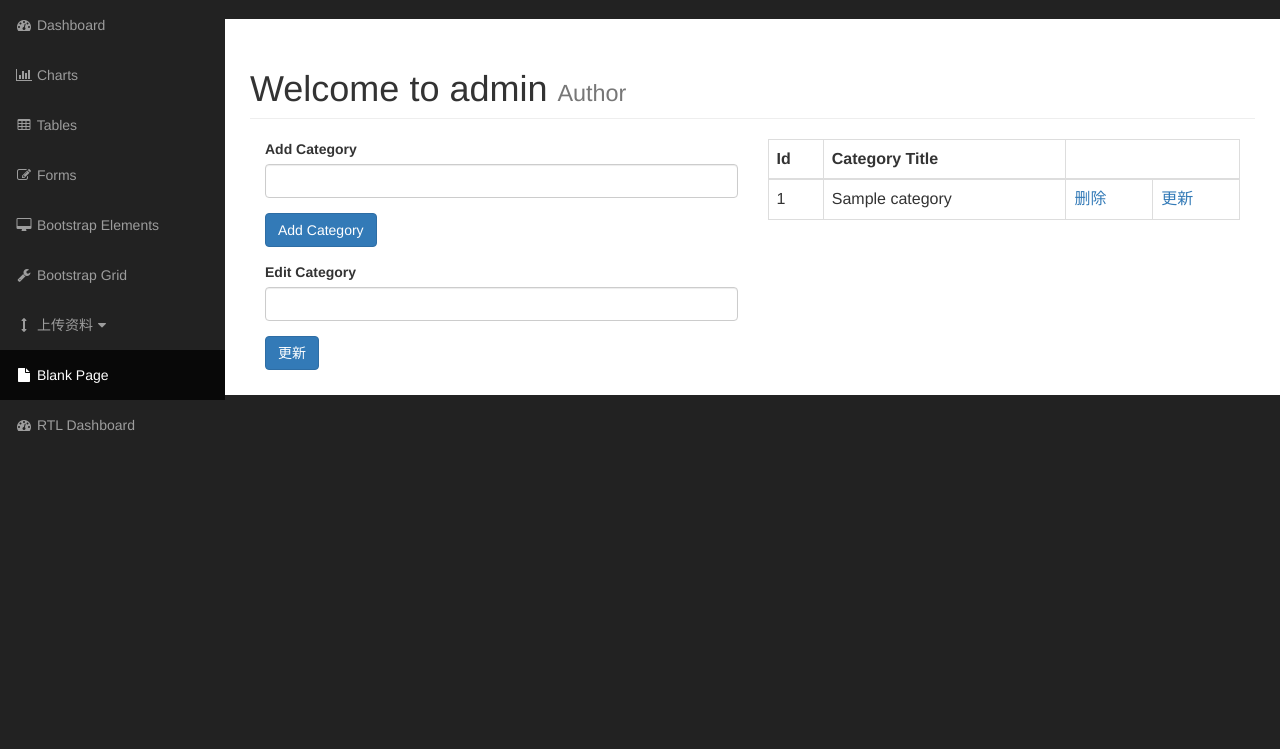
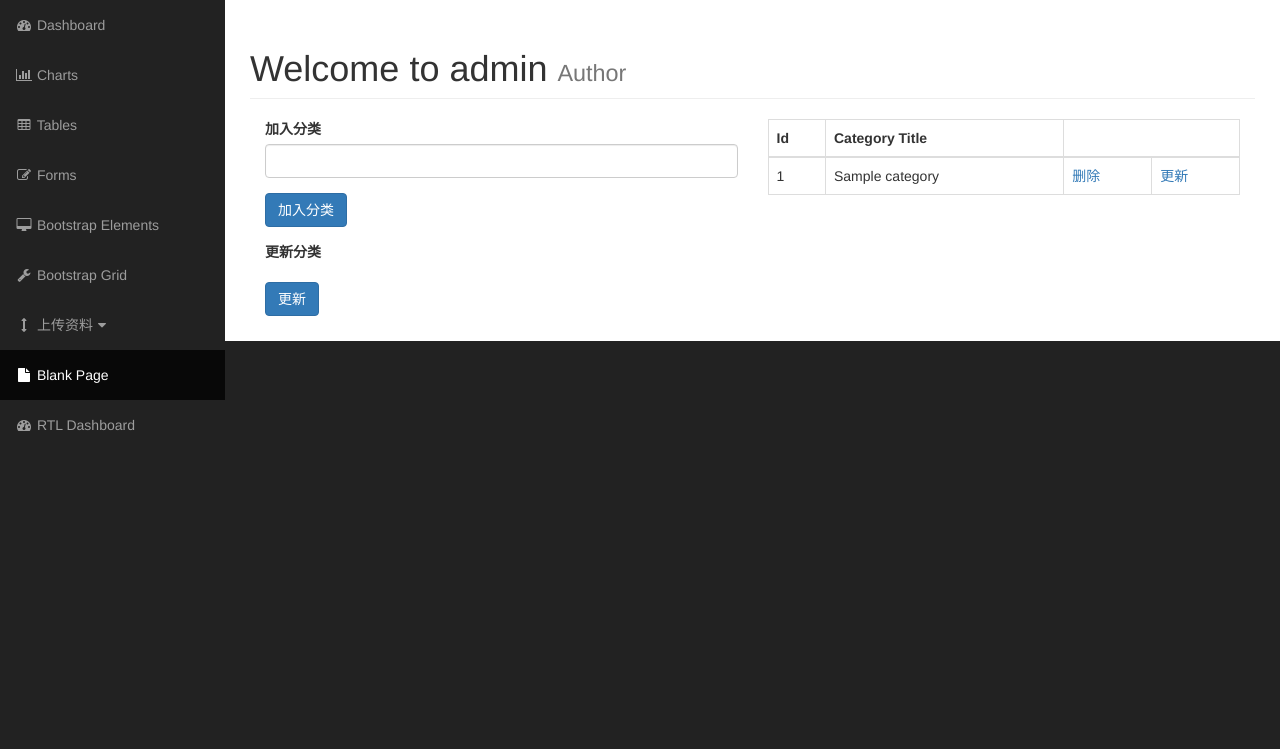
Before and after one commit to yaoxs7503/cms, a PHP site: page /admin/categories.php in a window 1280 px wide. Shown: the part 51-800 px from the top of the page. Run offline with PHP 8.4, Linux system fonts and the light colour scheme; tables that the repository leaves empty or names only in its code hold one stand-in row (values such as "Sample post"); grey boxes labelled with a size stand in for pictures from a placeholder-image service; some libraries are stand-ins or nearby versions.

Commit message:
更新版本完成v3

```diff
--- a/admin/categories.php
+++ b/admin/categories.php
@@ -35,6 +35,24 @@
 
             ?>
 
+
+
+            <form action="" method="post">
+              <div class="form-group">
+                <label for="cat-title">
+                  加入分类
+                </label>
+                <input type="text" class="form-control" name="cat_title">
+              </div>
+              <div class="form-group">
+                <input class="btn btn-primary" type="submit" name="submit" value="加入分类">
+              </div>
+            </form>
+            <form action="" method="post">
+              <div class="form-group">
+                <label for="cat-title">
+                  更新分类
+                </label>
             <?php
             if (isset($_GET['edit'])) {
               $cat_id = $_GET['edit'];
@@ -45,29 +63,28 @@
                 $cat_title = $row['cat_title'];
                 ?>
                 <input value="<?php isset($cat_title) ?print $cat_title : 'null';?>" type="text" class="form-control" name="cat_title">
-              <?php  } ?>
+              <?php  }} ?>
 
-            <?php } ?>
-            <form action="" method="post">
-              <div class="form-group">
-                <label for="cat-title">
-                  Add Category
-                </label>
-                <input type="text" class="form-control" name="cat_title">
+<?php
+// UPDATE QUERY
+if(isset($_POST['update_category'])){
+  $the_cat_title=$_POST['cat_title'];
+  $the_cat_id=$_GET['edit'];
+$query="UPDATE categories SET cat_title='{$the_cat_title}' WHERE cat_id ='{$the_cat_id}'";
+$update_query=mysqli_query($connection,$query);
+if(!$update_query){
+  die("更新失败".mysqli_error($connection));
+}
+header("Location: categories.php");
+}
+
+
+
+
+?>
               </div>
-              <div class="form-group">
-                <input class="btn btn-primary" type="submit" name="submit" value="Add Category">
-              </div>
-            </form>
-            <form action="" method="post">
-              <div class="form-group">
-                <label for="cat-title">
-                  Edit Category
-                </label>
-                <input type="text" class="form-control" name="cat_title">
-              </div>
-              <div class="form-group">
-                <input class="btn btn-primary" type="submit" name="submit" value="更新">
+              <div class="form-group" method="post">
+                <input class="btn btn-primary" type="submit" name="update_category" value="更新">
               </div>
             </form>
           </div>
--- a/admin/includes/admin_header.php
+++ b/admin/includes/admin_header.php
@@ -1,8 +1,5 @@
 <?php ob_start(); ?>
 <?php include "../includes/db.php" ?>
-
-header()
-
 <?php session_start(); ?>
 <!DOCTYPE html>
 <html lang="en">
```
